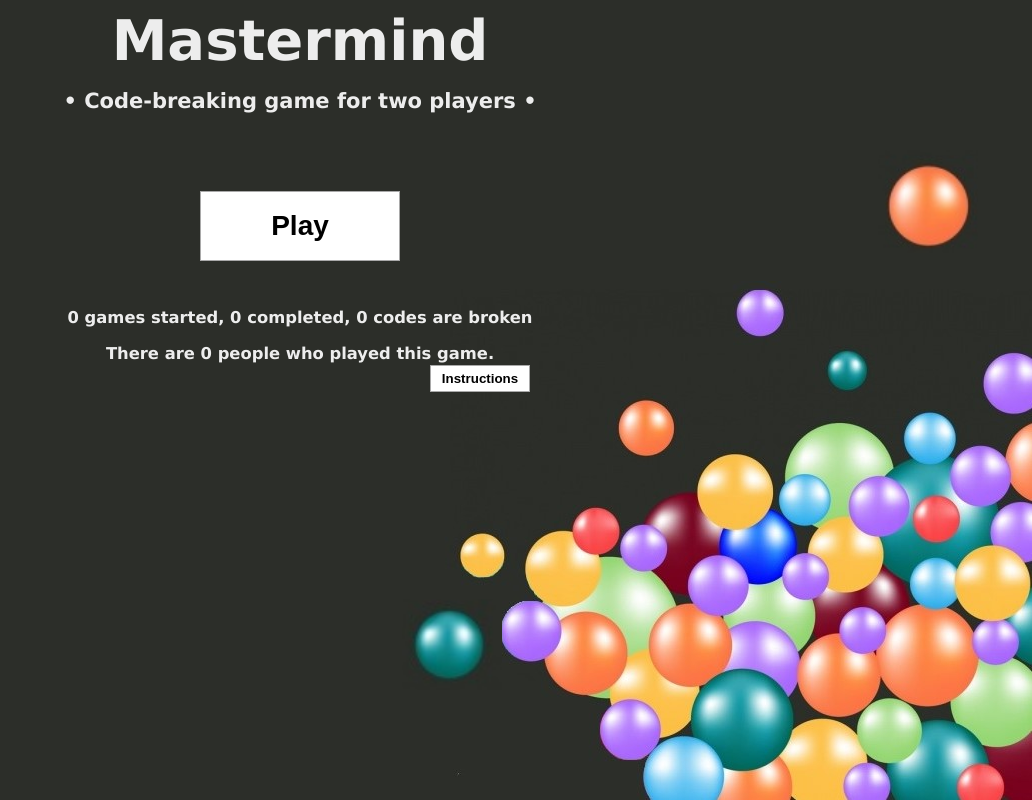
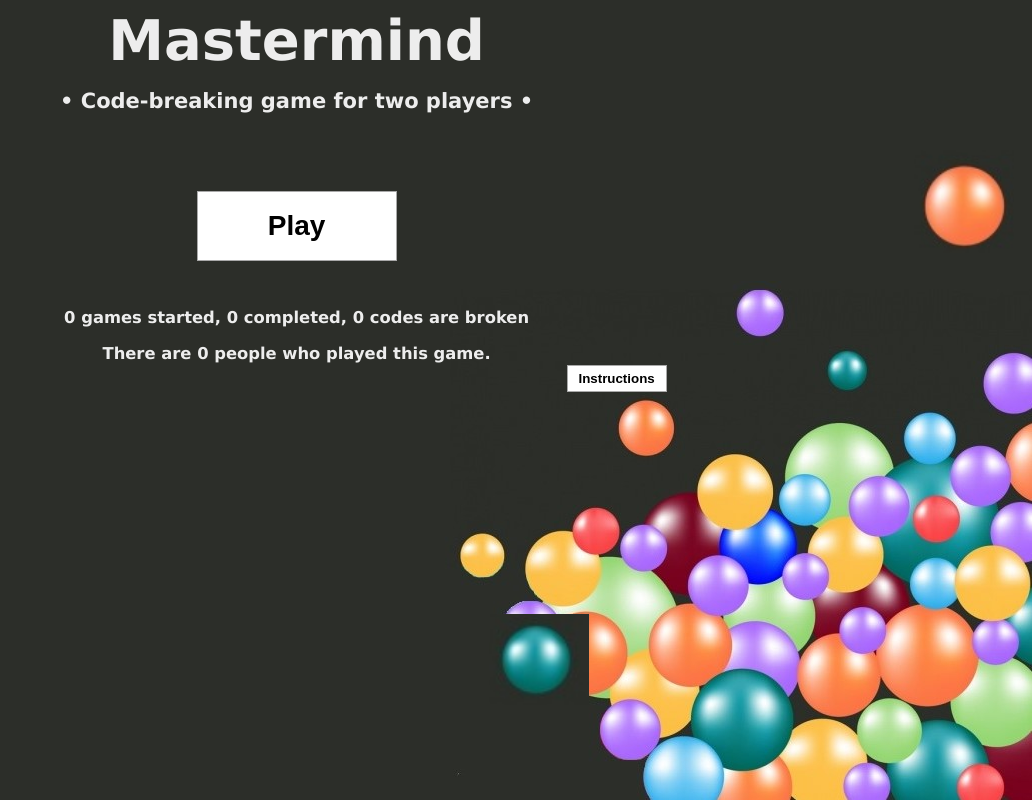
Before and after one commit to vemartens/WebData_Web_Assignment1, a Node server app: page / in a window 1480 px wide. Shown: the whole page, without its empty margins (448-1480 px from the left). Run offline with Node 20, Linux system fonts and the light colour scheme.

Commit message:
kleine aanpassing

```diff
--- a/public/stylesheets/splash.css
+++ b/public/stylesheets/splash.css
@@ -1,11 +1,11 @@
 @import "style.css";
 
 :root {
-    /* --toLeftFromCenter: 500px; */
+    --toLeftFromCenter: 500px;
 }
 
 body {
-    width: 100%;
+    /* width: 100%; */
     display: table;
     /* margin: 50px; */
     /* margin: 100 px;
@@ -19,21 +19,32 @@
     /* background-color: #cccccc; */
     vertical-align: middle;
     text-align:  center;
-    /* left: var(--toLeftFromCenter); */
     color: rgba(255, 255, 255, 0.918);
 
     /* overflow-y: scroll */
 }
+
+main *{
+    left: var(--toLeftFromCenter);
+    /* bottom: -100px; */
+}
+
 h1 {
     font-size: 400%;
     position: relative;
-    /* left: var(--toLeftFromCenter); */
 }
 
 h2 {
     position: relative;
     bottom: 30px;
-    /* left: var(--toLeftFromCenter); */
+}
+
+h2::before {
+    content : "• "
+}
+
+h2::after {
+    content : " •"
 }
 
 .playButton {
@@ -49,19 +60,17 @@
     position: relative;
     bottom: -120px;
     left: 820px;
-    width: 200px;
 }
 
 h3 {
     position: relative;
     bottom: -20px;
-    /* left: var(--toLeftFromCenter); */
 }
 
 #bolpic{
     position: relative;
     bottom: 300px;
-    left: 680px;
+    left: 1220px;
     size: 50%;
     animation-name: movingBig;
     animation-duration: 10s;
@@ -71,7 +80,7 @@
 #bolpic2{
     position: relative;
     bottom: -200px;
-    left: 100px;
+    left: 690px;
     size: 50%;
     animation-name: movingSmall;
     animation-duration: 7s;
@@ -98,15 +107,6 @@
     border-color: black;
 }
 
-h2::before {
-    content : "• "
-}
-
-h2::after {
-    content : " •"
-}
-
-
 @keyframes movingBig {
     0% {bottom: 300px}
     25% {bottom: 200px}
@@ -116,9 +116,9 @@
 }
 
 @keyframes movingSmall {
-    0% {bottom: -230px}
-    25% {bottom: -180px}
-    50% {bottom: -230px}
-    75% {bottom: -180px}
-    100% {bottom: -230px}
+    0% {bottom: -245px}
+    25% {bottom: -195px}
+    50% {bottom: -245px}
+    75% {bottom: -195px}
+    100% {bottom: -245px}
 }
```
